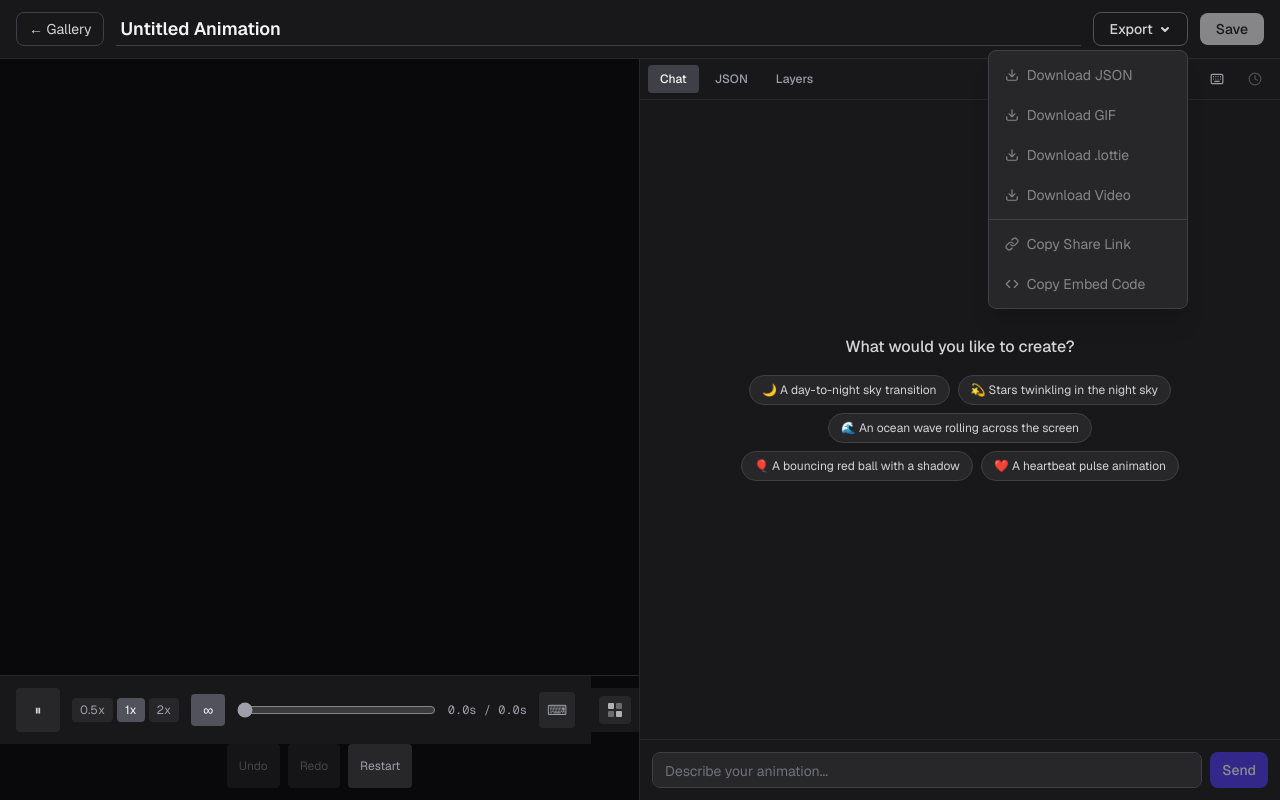
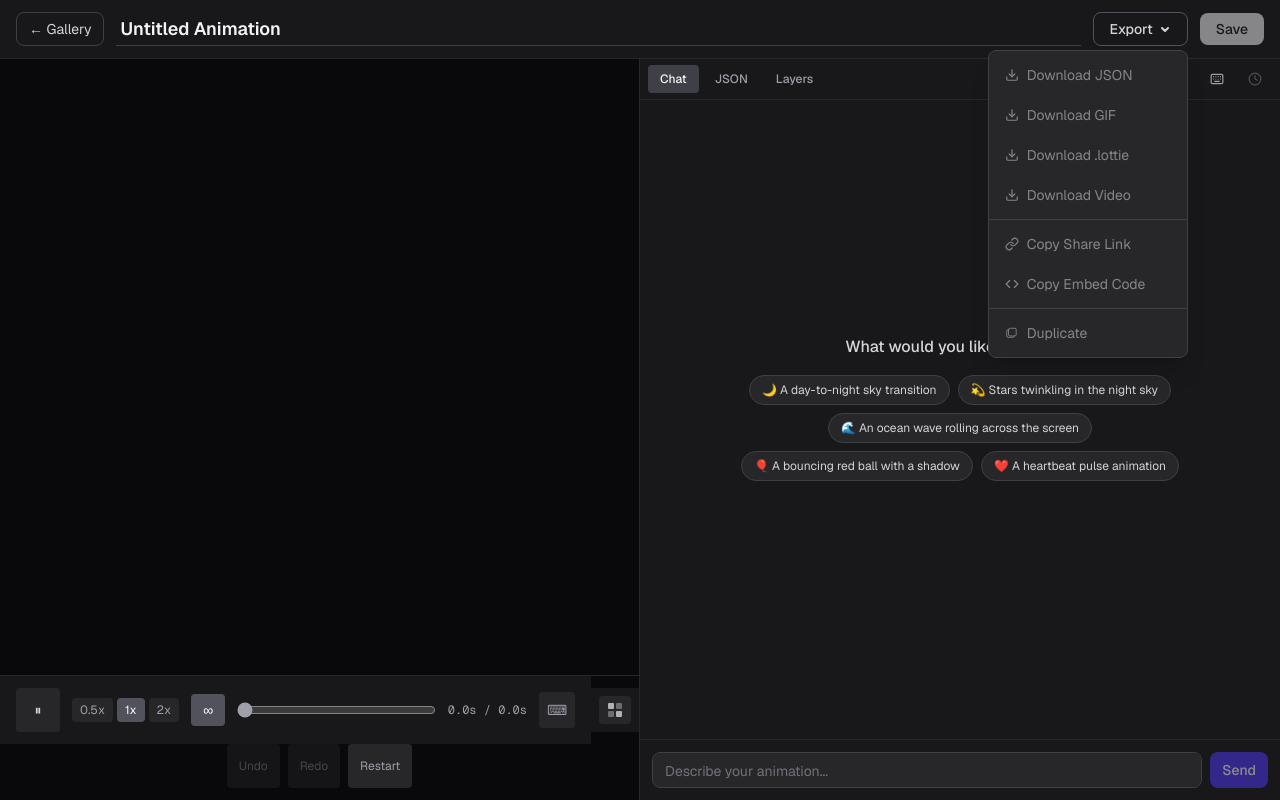
Before and after one commit to kagura-agent/lottie-studio, a Next.js app: page /editor/new in a window 1280 px wide. Both pictures are taken after a click on the button "Export". Built offline with nearby package versions, Linux system fonts and the light colour scheme.

Commit message:
feat: add duplicate animation from editor (#139)

```diff
--- a/src/components/EditorLayout.tsx
+++ b/src/components/EditorLayout.tsx
@@ -3,6 +3,7 @@
 import { useState, useCallback, useRef, useEffect, type MouseEvent } from "react";
 import type { LoopConfig } from "@/types/loopConfig";
 import Link from "next/link";
+import { useRouter } from "next/navigation";
 import LottiePreview from "./LottiePreview";
 import JsonEditor from "./JsonEditor";
 import ChatPanel from "./ChatPanel";
@@ -23,7 +24,9 @@ interface EditorPageProps {
 }
 
 export default function EditorPage({ id, initialName, initialData }: EditorPageProps) {
+  const router = useRouter();
   const [currentId, setCurrentId] = useState<string | null>(id);
+  const [duplicating, setDuplicating] = useState(false);
   const [jsonText, setJsonText] = useState(() => initialData ? JSON.stringify(initialData, null, 2) : "");
   const [animationData, setAnimationData] = useState<object | null>(initialData);
   const { pushState, undo, redo, canUndo, canRedo } = useAnimationHistory(initialData ?? {});
@@ -276,6 +279,27 @@ export default function EditorPage({ id, initialName, initialData }: EditorPageP
     }
   }, [currentId, jsonText, name]);
 
+  const handleDuplicate = useCallback(async () => {
+    if (!currentId || duplicating) return;
+    setDuplicating(true);
+    try {
+      const res = await fetch(`/api/animations/${currentId}/duplicate`, {
+        method: "POST",
+      });
+      if (!res.ok) throw new Error("Duplicate failed");
+      const result = await res.json();
+      const newId = result.id;
+      if (newId) {
+        router.push(`/editor/${newId}`);
+      }
+    } catch (err) {
+      console.error("Duplicate failed:", err);
+      alert("Failed to duplicate animation. Please try again.");
+    } finally {
+      setDuplicating(false);
+    }
+  }, [currentId, duplicating, router]);
+
   const speeds = [0.5, 1, 2];
   useKeyboardShortcuts({
     onUndo: handleUndo,
@@ -374,6 +398,8 @@ export default function EditorPage({ id, initialName, initialData }: EditorPageP
           onExportGif={handleExportGif}
           onExportDotLottie={handleExportDotLottie}
           onExportVideo={handleExportVideo}
+          onDuplicate={handleDuplicate}
+          isDuplicating={duplicating}
         />
         <button
           onClick={handleSave}
@@ -438,6 +464,14 @@ export default function EditorPage({ id, initialName, initialData }: EditorPageP
                 className="w-full px-4 py-2.5 text-left text-sm text-zinc-200 hover:bg-zinc-700 disabled:opacity-50 disabled:cursor-not-allowed"
               >
                 {shareStatus === "copied" ? "✓ Link Copied" : "Copy Share Link"}
+              </button>
+              <div className="border-t border-zinc-700 my-1" />
+              <button
+                onClick={() => { handleDuplicate(); setMobileMenuOpen(false); }}
+                disabled={isNewMode || duplicating}
+                className="w-full px-4 py-2.5 text-left text-sm text-zinc-200 hover:bg-zinc-700 disabled:opacity-50 disabled:cursor-not-allowed"
+              >
+                {duplicating ? "Duplicating..." : "Duplicate"}
               </button>
             </div>
           )}
--- a/src/components/ExportDropdown.tsx
+++ b/src/components/ExportDropdown.tsx
@@ -14,6 +14,8 @@ interface ExportDropdownProps {
   onExportGif: (e: React.MouseEvent) => void;
   onExportDotLottie: () => void;
   onExportVideo: (e: React.MouseEvent) => void;
+  onDuplicate: () => void;
+  isDuplicating: boolean;
 }
 
 export default function ExportDropdown({
@@ -28,6 +30,8 @@ export default function ExportDropdown({
   onExportGif,
   onExportDotLottie,
   onExportVideo,
+  onDuplicate,
+  isDuplicating,
 }: ExportDropdownProps) {
   const [open, setOpen] = useState(false);
   const [copiedItem, setCopiedItem] = useState<"share" | "embed" | null>(null);
@@ -161,6 +165,21 @@ export default function ExportDropdown({
             </svg>
             {copiedItem === "embed" ? "Copied!" : "Copy Embed Code"}
           </button>
+
+          {/* Separator */}
+          <div className="border-t border-zinc-700 my-1" />
+
+          {/* Duplicate */}
+          <button
+            onClick={() => { onDuplicate(); setOpen(false); }}
+            disabled={isNewMode || isDuplicating}
+            className="w-full px-4 py-2.5 text-left text-sm text-zinc-200 hover:bg-zinc-700 disabled:opacity-50 disabled:cursor-not-allowed flex items-center gap-2"
+          >
+            <svg width="14" height="14" viewBox="0 0 24 24" fill="none" stroke="currentColor" strokeWidth="1.5" strokeLinecap="round" strokeLinejoin="round">
+              <path d="M16 17.1c0 1.326-1.074 2.4-2.4 2.4H5.4A2.4 2.4 0 013 17.1V8.7a2.4 2.4 0 012.4-2.4h1.2m4.8-2.4h5.4A2.4 2.4 0 0119.2 6.3v8.4a2.4 2.4 0 01-2.4 2.4h-8.4a2.4 2.4 0 01-2.4-2.4V6.3a2.4 2.4 0 012.4-2.4z" />
+            </svg>
+            {isDuplicating ? "Duplicating..." : "Duplicate"}
+          </button>
         </div>
       )}
     </div>
```
